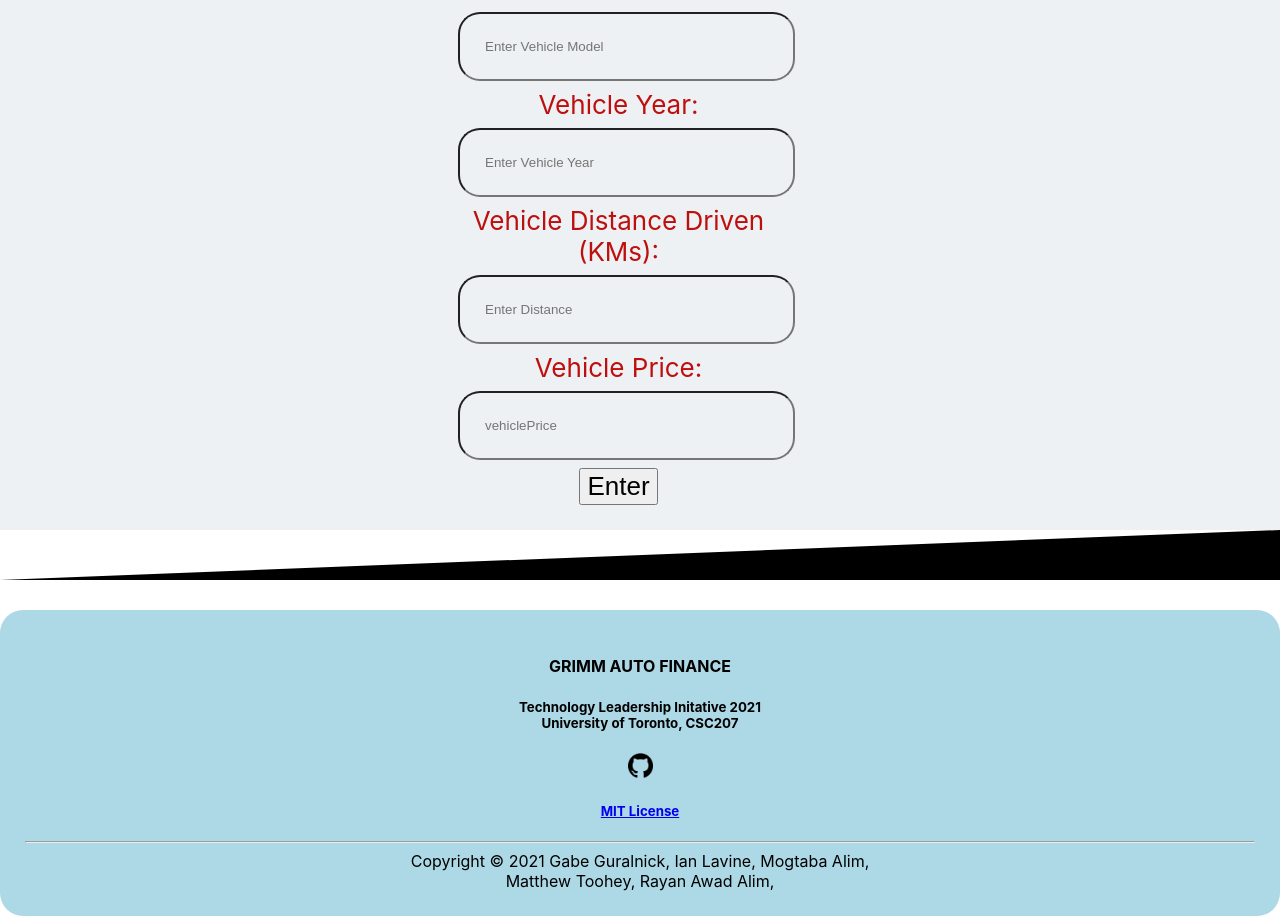
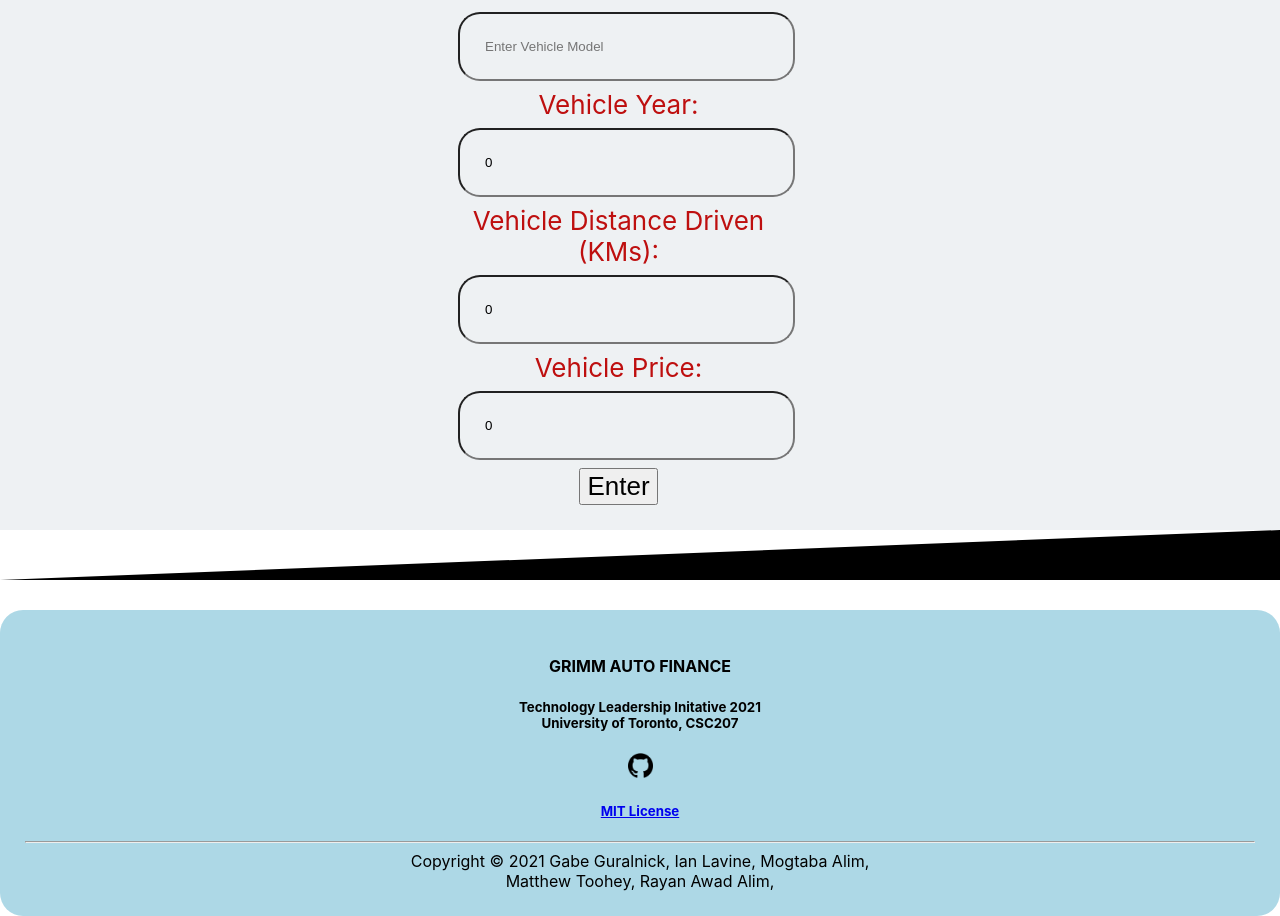
Before and after one commit to grimm-auto-finance/frontend, a React (Vite) app: page / in a window 1280 px wide. Shown: the part 1745-2661 px from the top of the page. Built offline with nearby package versions, Linux system fonts and the light colour scheme.

Commit message:
feat: autofills price and kilometres

```diff
--- a/src/components/AutoFill.tsx
+++ b/src/components/AutoFill.tsx
@@ -11,12 +11,16 @@ interface Props {
 const AutoFill: React.FC<Props> = ({ searchResults }) => {
   const [make, setMake] = useState("");
   const [model, setModel] = useState("");
-  const [year, setYear] = useState("");
+  const [year, setYear] = useState(0);
+  const [kilometres, setKilometres] = useState(0);
+  const [price, setPrice] = useState(0);
 
   async function autoFill(carry: Car) {
     setMake(carry.make);
     setModel(carry.model);
-    setYear(String(carry.year));
+    setYear(carry.year);
+    setKilometres(carry.kilometres);
+    setPrice(carry.price);
   }
   return (
     <div>
@@ -44,7 +48,7 @@ const AutoFill: React.FC<Props> = ({ searchResults }) => {
           </button>
         </div>
       ))}
-      <UserForm make={make} model={model} year={year} />
+      <UserForm make={make} model={model} year={year}  price={price} kilometres={kilometres}/>
     </div>
   );
 };
--- a/src/components/UserForm.tsx
+++ b/src/components/UserForm.tsx
@@ -6,16 +6,16 @@ import fetchLoanData from "../use-cases/fetchLoanData";
 interface Props {
   make: string;
   model: string;
-  year: string;
+  year: number;
+  price: number;
+  kilometres: number;
 }
 
 interface IUserFormState {}
 
-const UserForm: React.FC<Props> = ({ make, model, year }) => {
+const UserForm: React.FC<Props> = ({ make, model, year, price, kilometres }) => {
   const [creditScore, setCreditScore] = useState(0);
   const [pytBudget, setpytBudget] = useState(0);
-  const [kilometres, setKilometres] = useState(0);
-  const [price, setPrice] = useState(0);
   // TODO: Change ID not to be hardcoded or even used here
   const id = 5;
   const [downpayment, setDownpayment] = useState(0);
@@ -26,7 +26,7 @@ const UserForm: React.FC<Props> = ({ make, model, year }) => {
       fetchLoanData(
         new CarBuyer(pytBudget, creditScore, downpayment),
         // id is hardcoded for now
-        new Car(kilometres, price, make, model, parseInt(year), id)
+        new Car(kilometres, price, make, model, year, id)
       )
     );
   }
@@ -39,8 +39,16 @@ const UserForm: React.FC<Props> = ({ make, model, year }) => {
     model = s;
   }
 
-  async function setYear(s: string) {
+  async function setYear(s: number) {
     year = s;
+  }
+
+  async function setKilometres(s: number) {
+    kilometres = s;
+  }
+
+  async function setPrice(s: number) {
+    price = s;
   }
 
   return (
@@ -148,7 +156,7 @@ const UserForm: React.FC<Props> = ({ make, model, year }) => {
               value={year}
               placeholder="Enter Vehicle Year"
               name="vehicleYear"
-              onChange={(input) => setYear(input.target.value)}
+              onChange={(input) => setYear(parseInt(input.target.value))}
               required
             />
           </div>
@@ -163,6 +171,7 @@ const UserForm: React.FC<Props> = ({ make, model, year }) => {
             <input
               id="Distance Driven"
               type="number"
+              value={kilometres}
               step={0.01}
               placeholder="Enter Distance"
               name="vehicleKms"
@@ -183,6 +192,7 @@ const UserForm: React.FC<Props> = ({ make, model, year }) => {
               id="Price"
               type="number"
               step={0.01}
+              value={price}
               placeholder="vehiclePrice"
               name="vehiclePrice"
               onChange={(input) => setPrice(parseFloat(input.target.value))}
```
